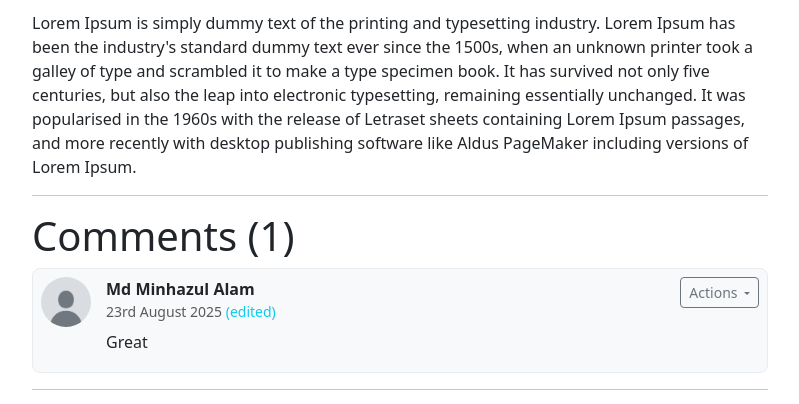
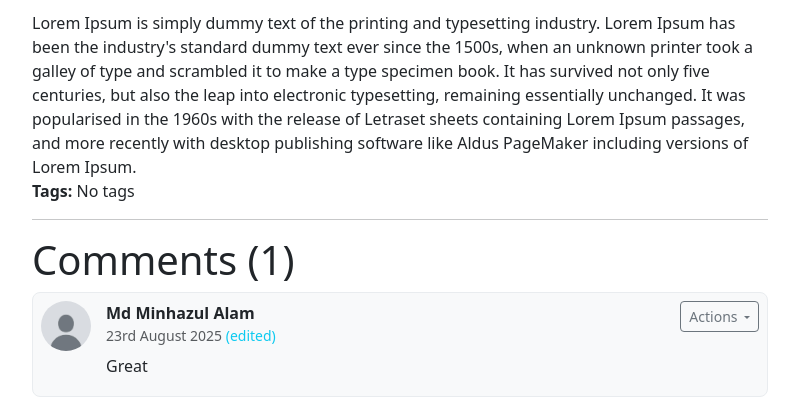
Before and after one commit to Md-Minhazul-Alam/My-Blog-Django, a Django app: a page that uses blog/templates/pages/blog-details.html in a window 1280 px wide. Shown: the part 797-1201 px from the top of the page, without its empty margins (50-849 px from the left). Run offline with Django 5.2, Linux system fonts and the light colour scheme; data comes from the database, SQL or seed files in the repository; both versions use the stored data as it was after the commit; some libraries are stand-ins or nearby versions.

Commit message:
Tags are showing in blog-details file

```diff
--- a/blog/frontend/views.py
+++ b/blog/frontend/views.py
@@ -106,6 +106,8 @@ def blogDetails(request, blog_slug):
 
     # Get Comments
     comments = Comment.objects.filter(blog=details, is_active=True)
+    # All Tags
+    tags = details.tag.all()
 
     return render(request, "pages/blog-details.html", {
         'categories': categoryMenu,
@@ -115,6 +117,7 @@ def blogDetails(request, blog_slug):
         'editors': editor,
         'blogDetails': details,
         'comments': comments,
+        'tags': tags,
     })
 
 # Page
--- a/blog/templates/pages/blog-details.html
+++ b/blog/templates/pages/blog-details.html
@@ -34,6 +34,16 @@
                    <div>
                     {{ blogDetails.description | safe }}
                    </div>
+                </div>
+                <div class="blog-tags">
+                    <strong>Tags:</strong>
+                    {% for tag in tags %}
+                        <a href="#" class="badge bg-secondary">
+                            {{ tag.tag_name }}
+                        </a>
+                    {% empty %}
+                        <span>No tags</span>
+                    {% endfor %}
                 </div>
                 <hr />
                  <!-- Comment Section -->
```
Also changed, not shown: blog/db.sqlite3, blog/media/post/leadership_oyIoNvd.png (added).
